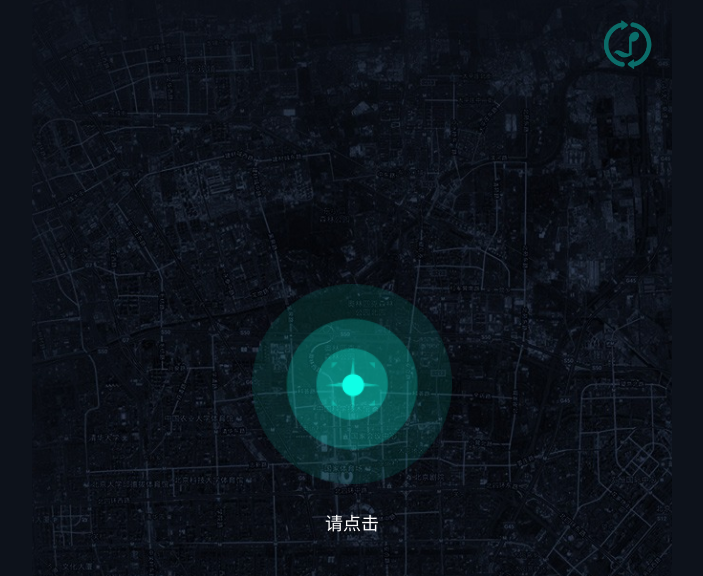
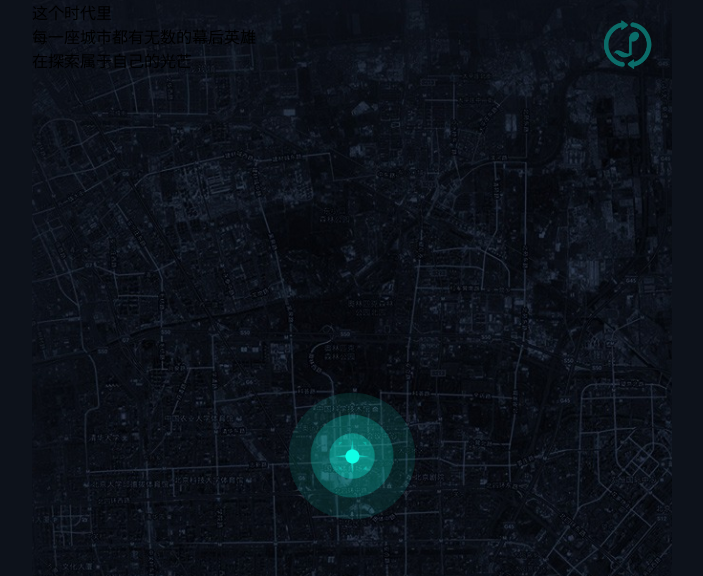
Before and after one commit to Jazzh5/lg, a plain HTML site: page index.html in a window 1280 px wide. Shown: the top 576 px of the page, without its empty margins (288-991 px from the left). Drawn offline with Linux system fonts and the light colour scheme.

Commit message:
修改loading

```diff
--- a/css/index.css
+++ b/css/index.css
@@ -63,16 +63,26 @@ img{
     z-index:10;
 }
 .load{
-    width:50px;
+    width:20%;
     position:absolute;
     left:50%;
-    top:48%;
+    top:57%;
+    z-index: 1;
     transform-origin:0 0;
     -webkit-transform-origin:0 0;
-    z-index: 1;
+    /*-webkit-transform:translate(-50%, -50%);
+    transform:translate(-50%, -50%);*/
 }
 .load img{
     width:100%;
+}
+.load .loading_guangquan{
+    width:28%;
+    position:absolute;
+    left:50%;
+    top:50%;
+    -webkit-transform:translate(-50%, -50%);
+    transform:translate(-50%, -50%);
 }
 .loading_bac{
     position:absolute;
@@ -81,12 +91,12 @@ img{
 }
 .click_{
     text-align:center;
-    color:#fff;
-    font-size:18px;
+    color:#087f72;
+    font-size:30px;
     position:absolute;
     width:100%;
     top:50%;
-    margin-top:17%;
+    margin-top:28%;
 }
 #shanghai, #guangzhou, #shenzhen{
     display:none;
--- a/index.html
+++ b/index.html
@@ -17,11 +17,15 @@
                 <audio loop src="audio/4.mp3" id="media" preload="preload"  loop="loop"></audio>
             </div>
             <div id="loading">
-                <div class="load animate">
-                    <img src="imgs/loading.png" alt="" />
+                <div class="load">
+                    <img src="imgs/loading_guangquan.png" class="animate" alt="" />
+                    <img src="imgs/loading_dian.png" class="loading_guangquan" alt="" />
                 </div>
                 <!-- <img src="imgs/bj.jpg" class="loading_bac" alt="" /> -->
                 <p class="click_">正在加载中...</p>
+                <p class="click_1">这个时代里</p>
+                <p class="click_2">每一座城市都有无数的幕后英雄</p>
+                <p class="click_3">在探索属于自己的光芒</p>
             </div>
             <div id="container">
 
--- a/js/index.js
+++ b/js/index.js
@@ -41,6 +41,9 @@ $(document).ready(function(){
     // }
     // autoPlayMusic();
 
+    //loading大小
+    var load_wid;
+    var contaier = $("#container")[0];
     $.each(arr, function(index, val) {
          var img = new Image();
          img.src = val;
@@ -49,24 +52,30 @@ $(document).ready(function(){
             // console.log(img_len)
             if (img_len >= arr.length) {
                 btn = true;
-                $(".click_").text("请点击")
+                $(".click_").text("点击开启探索")
+                //定义loading的位置
+                loading_wz()
             };
         };
     });
 
+    function loading_wz(){
+
+        load_wid = $(".load").width();
         //初始化先显示北京
-    var contaier = $("#container")[0];
+
         var load = $(".load")[0];
 
-    css(load,"scale",400);
-    css(load,"translateX",-25);
-    css(load,"translateY",-25);
+        css(load,"scale",100);
+        css(load,"translateX",-(load_wid/2));
+        css(load,"translateY",-(load_wid/2));
+
+    }
 
 
     $("#container").css({
         transformOrigin: '422px 156.74px'
     });
-
     css(container,"scale",5600)
 
 
@@ -79,8 +88,8 @@ $(document).ready(function(){
                 target:{
                     left: 74,
                     top: 510,
-                    scale: 100,
-                    opacity: 0
+                    scale: 50,
+                    // opacity: 0
                 },
                 time: 1000,
                 type: "easeBothStrong",
@@ -146,7 +155,7 @@ function code(){
                 target: {
                     rotate: 33
                 },
-                time: 2500,
+                time: 2100,
                 type: "easeBothStrong",
                 callProcess: function(){
                     var rote = css(bi_sh,"rotate")
@@ -197,7 +206,7 @@ function code(){
                         MTween({
                             el: contaier,
                             target: {scale: 100},
-                            time:2000,
+                            time:1000,
                             type: "easeBothStrong",
                             callBack: function(){
                                 //上海到广州的跳跃
@@ -207,7 +216,7 @@ function code(){
                                 MTween({
                                     el: sh_gz,
                                     target: {rotate: 32},
-                                    time: 2500,
+                                    time: 2000,
                                     type: "easeBothStrong",
                                     callProcess: function(){
                                         var rote = css(sh_gz,"rotate")
@@ -222,7 +231,10 @@ function code(){
                                     },
                                     callBack: function(){
                                         $(".sh_gz").remove();
+                                        //卡时间
+                                        setTimeout(function(){
                                             animate3();
+                                        },850)
                                     }
                                 })
 
@@ -246,7 +258,7 @@ function code(){
             target: {
                 scale: 5600
             },
-            time: 2000,
+            time: 1000,
             type: "easeBothStrong",
             callBack: function(){
                 show_company($("#guangzhou"));
@@ -262,7 +274,7 @@ function code(){
                     MTween({
                         el: contaier,
                         target: {scale:100},
-                        time: 2000,
+                        time: 1500,
                         type: "easeBothStrong",
                         callBack: function(){
                             //广州到深圳
@@ -293,7 +305,7 @@ function code(){
                     })
 
 
-                },4000)
+                },3000)
             }
         })
     }
@@ -329,6 +341,8 @@ function code(){
                         type: "easeBothStrong",
                         callBack: function(){
                             //深圳到武汉
+                            //卡时间
+                            setTimeout(function(){
                                 var sz_wh = $(".sz_wh img")[0];
                                 css(sz_wh,"rotate",66)
                                 MTween({
@@ -353,9 +367,10 @@ function code(){
                                         animate5();
                                     }
                                 })
+                            },4000)
                         }
                     })
-                },4000)
+                },3500)
             }
         })
     }
@@ -458,7 +473,7 @@ function code(){
         MTween({
             el: cq_cd,
             target: {rotate: -126},
-            time: 1000,
+            time: 1500,
             type: "easeBothStrong",
             callProcess: function(){
                 var rote = css(cq_cd,"rotate")
```
Also changed, not shown: imgs/btn.png, imgs/gz_sz.png, imgs/loading_dian.png (added), imgs/loading_guangquan.png (added). Lines whose indentation alone changed are shown as unchanged.
